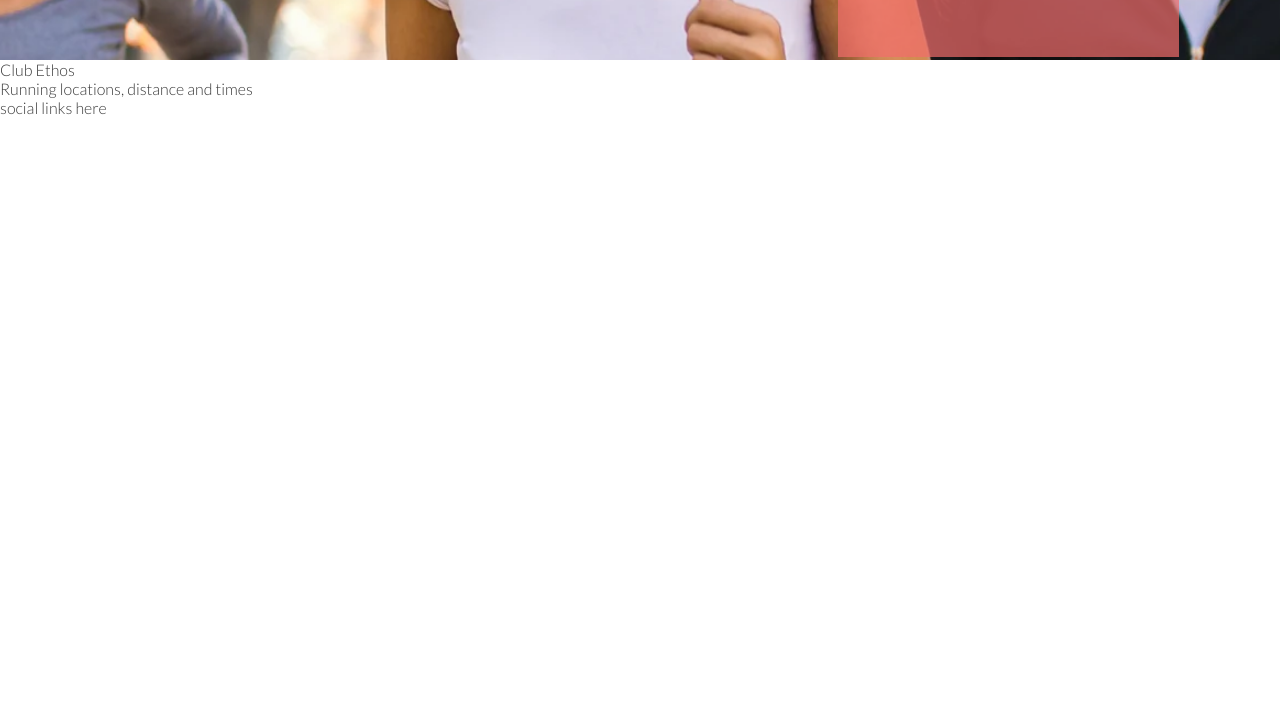
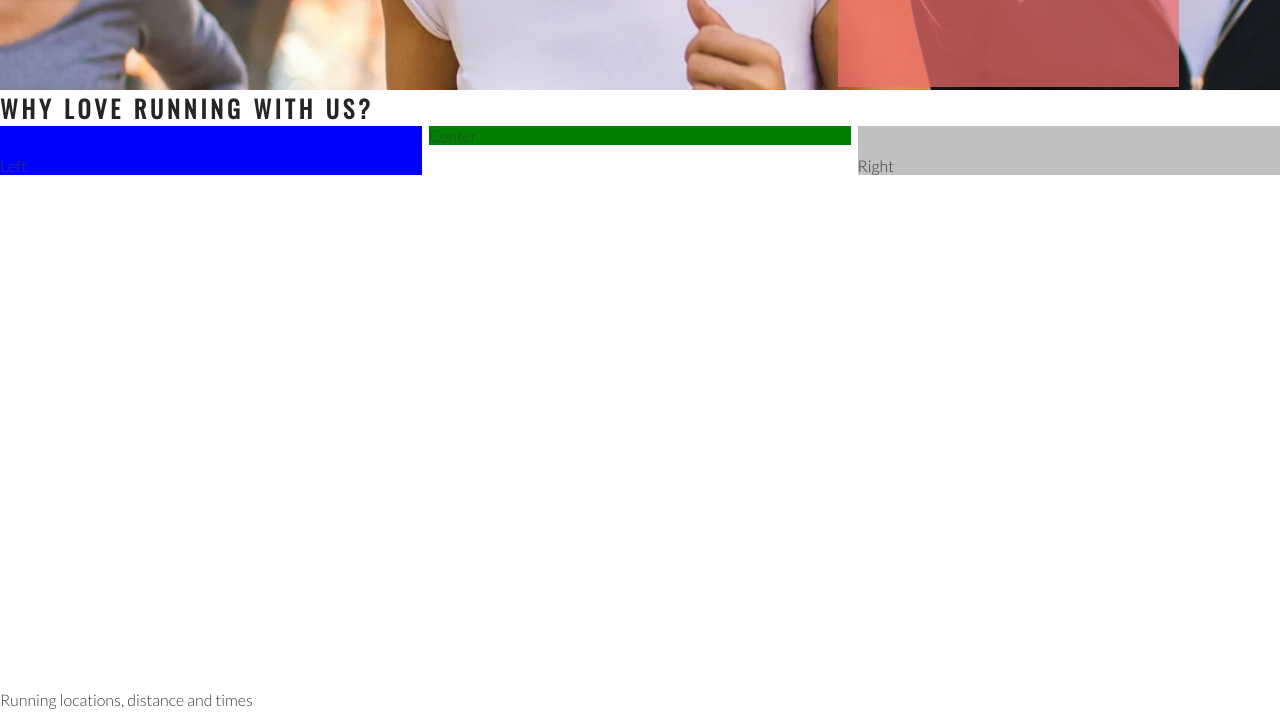
Before and after one commit to Richy011/love-running, a plain HTML site: page index.html in a window 1280 px wide. Shown: the part 615-1327 px from the top of the page. Before the commit the page ends 800 px from the top, so only its background shows below. Drawn offline with nearby package versions, Linux system fonts and the light colour scheme.

Commit message:
Add club ethos main structure

```diff
--- a/assets/css/style.css
+++ b/assets/css/style.css
@@ -22,6 +22,7 @@ h1, h2 {
 #logo{
     float: left;
     font-size: 280%;
+    margin-top: 30px;
 }
 #menu {
     font-size: 110%;
@@ -101,3 +102,28 @@ h1, h2 {
     right: 150px;
     position: absolute;
 }
+
+#club-ethos {
+    height: 600px;
+
+}
+
+#left-about{
+    padding-top: 30px;
+    width: 33%;
+    float: left;
+    background-color: blue;
+}
+
+#right-about{
+    padding-top: 30px;
+    width: 33%;
+    float: right;
+    background-color: silver;
+}
+
+#center-about{
+    width: 33%;
+    margin: 0 auto;
+    background-color: green;
+}
--- a/index.html
+++ b/index.html
@@ -38,8 +38,11 @@
             </div>
         </div>
     </section>
-    <section>
-        Club Ethos
+    <section id="club-ethos">
+        <h1>Why Love Running With Us?</h1>
+        <div id="left-about">Left</div>
+        <div id="right-about">Right</div>
+        <div id="center-about">Center</div>
     </section>
     <section>
         Running locations, distance and times
```
